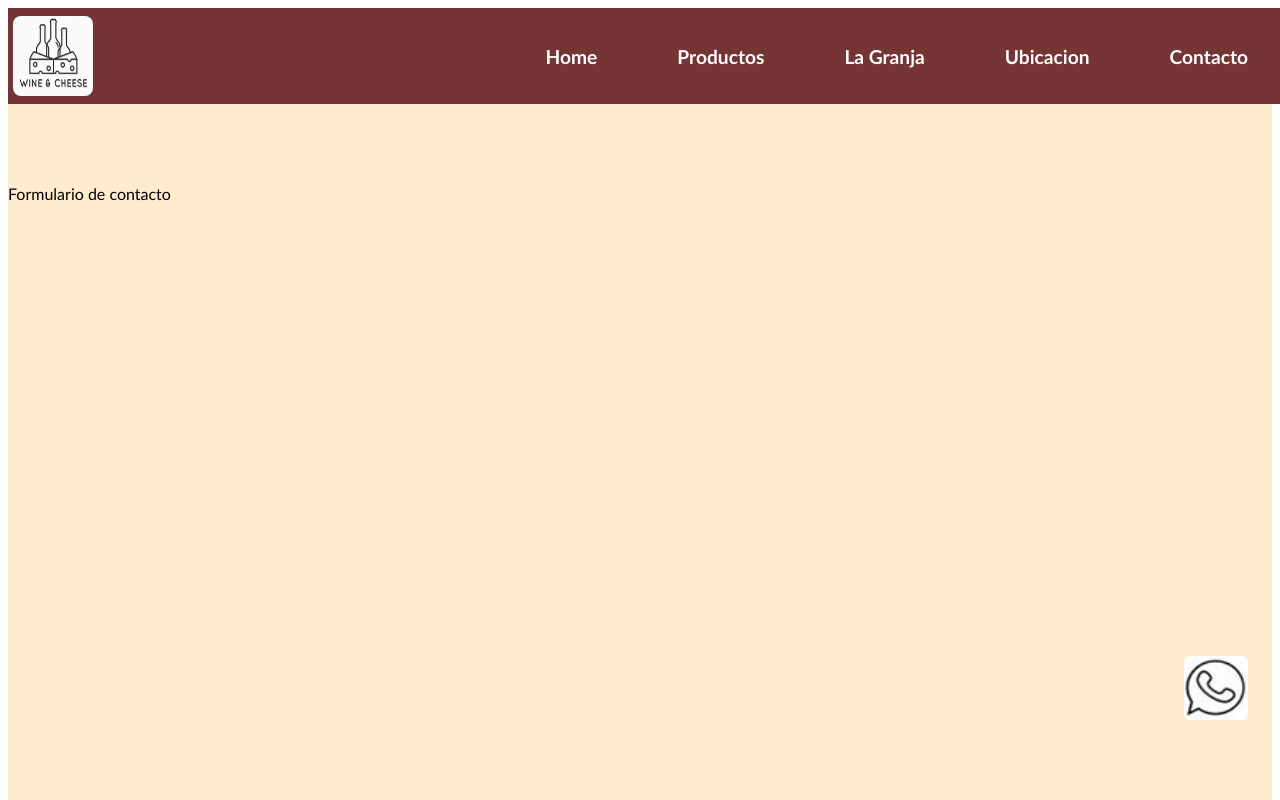
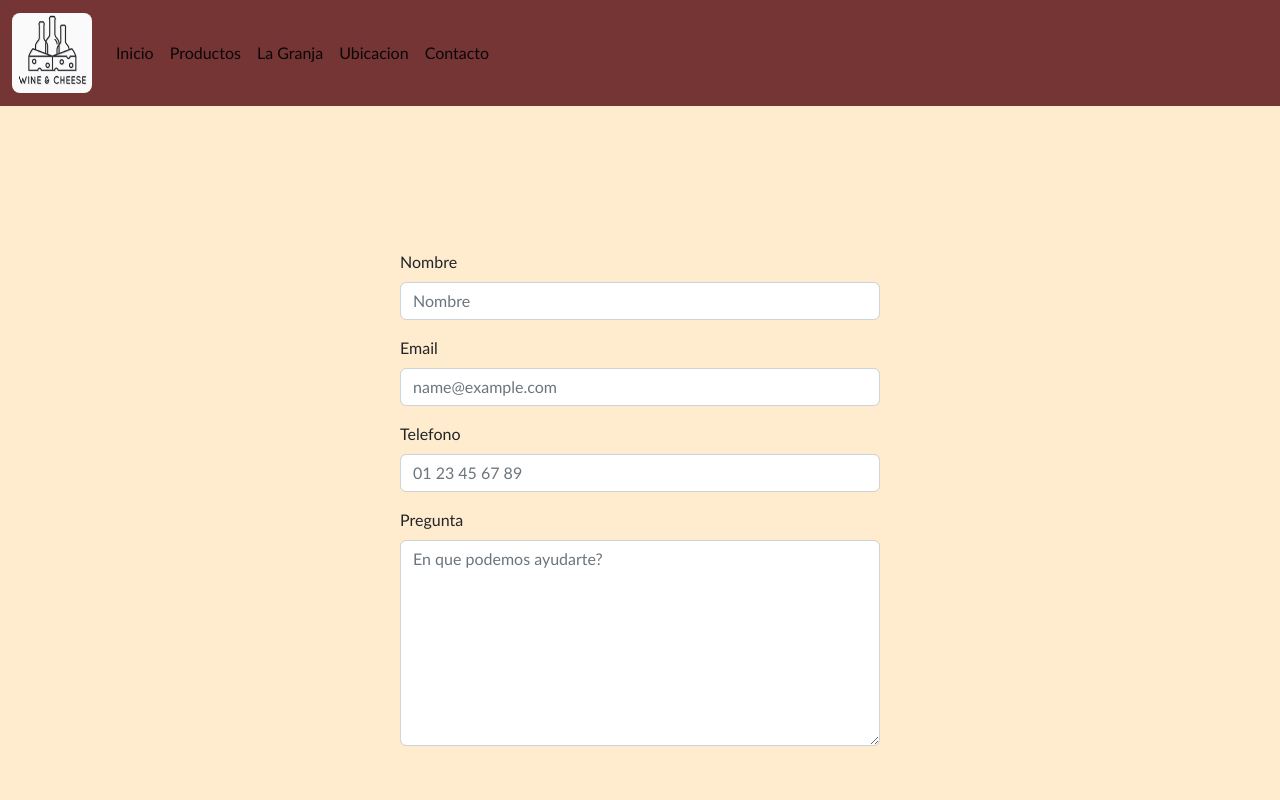
Before and after one commit to ValJan77/ProyectoCoder, a plain HTML site: page contacto.html in a window 1280 px wide. Shown: the top 800 px of the page. Drawn offline with nearby package versions, Linux system fonts and the light colour scheme.

Commit message:
Add files via upload
Entrega de la clase 11

```diff
--- a/contacto.html
+++ b/contacto.html
@@ -5,6 +5,8 @@
     <meta http-equiv="X-UA-Compatible" content="IE=edge">
     <meta name="viewport" content="width=device-width, initial-scale=1.0">
     <link rel="stylesheet" href="style.css">
+    <!-- Bootstrap -->
+    <link rel="stylesheet" href="https://cdn.jsdelivr.net/npm/bootstrap@5.2.0-beta1/dist/css/bootstrap.min.css">
     <title>Contacto</title>
 </head>
 <body>
@@ -12,52 +14,61 @@
 <!-- Header -->
 
 <header>
-
-<!-- Logo -->
-
-    <img class="logo-header" src="Multimedia/Imagenes/Logo.PNG" alt="Logo">
-
-<!-- Fin del logo -->
-
-<!-- Index -->
-
-    <nav class="menu-container">
-        <ul class="menu">
-            <li ><a class="menu-item" href="index.html">Home</a></li>
-            <li><a class="menu-item" href="productos.html">Productos</a></li>
-            <li><a class="menu-item" href="la-granja.html">La Granja</a></li>
-            <li><a class="menu-item" href="ubicacion.html">Ubicacion</a></li>
-            <li><a class="menu-item" href="contacto.html">Contacto</a></li>
-        </ul>
+    <nav class="navbar navbar-expand-lg navbarlocal">
+        <div class="container-fluid">
+        <a class="navbar-brand" href="index.html">
+            <img class="logo" src="multimedia/Imagenes/Logo.PNG" alt="Logo">
+        </a>
+        <button class="navbar-toggler" type="button" data-bs-toggle="collapse" data-bs-target="#navbarSupportedContent" aria-controls="navbarSupportedContent" aria-expanded="false" aria-label="Toggle navigation">
+            <span class="navbar-toggler-icon"></span>
+        </button>
+        <div class="collapse navbar-collapse" id="navbarSupportedContent">
+            <ul class="navbar-nav me-auto mb-2 mb-lg-0">
+            <li class="nav-item">
+                <a class="nav-link active" aria-current="page" href="index.html">Inicio</a>
+            </li>
+            <li class="nav-item">
+                <a class="nav-link active" aria-current="page" href="productos.html">Productos</a>
+            </li>
+            <li class="nav-item">
+                <a class="nav-link active" aria-current="page" href="la-granja.html">La Granja</a>
+            </li>
+            <li class="nav-item">
+                <a class="nav-link active" id="header-item" aria-current="page" href="ubicacion.html">Ubicacion</a>
+            </li>
+            <li class="nav-item">
+                <a class="nav-link active" aria-current="page" href="contacto.html">Contacto</a>
+            </li>
+            </ul>
+        </div>
+        </div>
     </nav>
-
-<!-- Fin del index -->
-
 </header>
-
 <!-- Fin del header -->
-
-
-
-
 
 <section class="parte-central">
 
-    <section class="contacto-provisorio">
-        <p>
-            Formulario de contacto
-        </p>
+    <section class="formulario-parte-central">
+        <section class="formulario-container">
+            <div class="mb-3">
+                <label for="exampleFormControlInput1" class="form-label">Nombre</label>
+                <input type="email" class="form-control" id="exampleFormControlInput1" placeholder="Nombre">
+            </div>
+            <div class="mb-3">
+                <label for="exampleFormControlInput1" class="form-label">Email</label>
+                <input type="email" class="form-control" id="exampleFormControlInput1" placeholder="name@example.com">
+            </div>
+            <div class="mb-3">
+                <label for="exampleFormControlInput1" class="form-label">Telefono</label>
+                <input type="email" class="form-control" id="exampleFormControlInput1" placeholder="01 23 45 67 89">
+            </div>
+            <div class="mb-3">
+                <label for="exampleFormControlTextarea1" class="form-label">Pregunta</label>
+                <textarea class="form-control" id="exampleFormControlTextarea1" rows="8" placeholder="En que podemos ayudarte?"></textarea>
+            </div class="formulario-container">
+        </section>
     </section>
-
-    <section>
-        <a href="https://www.whatsapp.com/?lang=es">
-            <img class="whatsapp" src="Multimedia/Imagenes/whatsapp.jpg" alt="whatsapp">
-        </a>
-    </section>
-
 </section>
-
-
 
 <!-- Footer -->
 
--- a/style.css
+++ b/style.css
@@ -6,35 +6,13 @@
 
 /* Fin del Style General */
 
-
-
-/* Style para el header */
-
-header{
+.navbarlocal{
     background-color: rgb(117, 53, 53);
-    display: flex;
-    height: 6em;
-    justify-content: space-between;
-    align-items: center;
-    position: fixed;
-    width: 100%;
-    z-index: 1;
- }
-
- .menu-container{
-    display: flex;
-    }
-
-.menu{
-    display: flex;
-    list-style-type: none;
-    flex-wrap: wrap;
 }
 
-.logo-header{
+.logo{
     height: 80px;
     width: 80px;
-    margin: 5px;
     border-radius: 10%;
 }
 
@@ -65,19 +43,10 @@ header{
 
 }
 
-.menu-item{
-    margin: 40px;
-    font-size:larger;
-    font-weight: bold;
-    text-decoration: none;
+.header-item{
     color: white;
 }
 
-.menu-item:hover{
-    color: blanchedalmond;
-    font-weight: bolder;
-    text-decoration: underline;
-}
 
 /* End of style para el header */
 
@@ -99,9 +68,8 @@ header{
 .index-parte-central{
     display: flex;
     justify-content: space-around;
-    height: 47em;
+    height: 48em;
     align-items: center;
-    padding-top: 7em;
 }
 
 .index-multimedia{
@@ -117,16 +85,16 @@ header{
 }
 
 .index-tabla{
-    height: 5em;
+    height: 4em;
     width: 25em;
-    margin-top: 0.5em;
+    margin-top: 0.1em;
     border: solid;
     text-align: left;
 }
 
 .link-hasta-productos-container{
     display: flex;
-    margin-top: 0.5em;
+    margin-top: 0.2em;
     justify-content: center;
 }
 
@@ -134,7 +102,7 @@ header{
     text-decoration: none;
     border-style: double;
     color: black;
-    height: 1.2em;
+    height: 2em;
     font-size: small;
 }
 
@@ -330,7 +298,7 @@ header{
 
 footer{
     background-color: rgb(117, 53, 53);
-    height: 30%;
+    height: 4em;
     display: flex;
     justify-content: space-between;
     align-items: center;
@@ -340,6 +308,9 @@ footer{
 .footer-container-redes{
     list-style-type: none;
     display: flex;
+    align-items: center;
+    margin-top: 1em;
+
 }
 
 .redes{
@@ -358,6 +329,7 @@ footer{
 
 .footer-texto{
     margin-right: 40px;
+    margin-top: 1em;
 }
 
 /* Fin del Style para el footer */
@@ -385,9 +357,17 @@ footer{
 
 /* Style para el contacto */
 
-.contacto-provisorio{
-    height: 60em;
-    padding-top: 10em;
+.formulario-container{
+    height: 30em;
+    width: 30em;
+}
+
+.formulario-parte-central{
+    width: 100%;
+    height: 48em;
+    display: flex;
+    align-items: center;
+    justify-content: center;
 }
 
 /* Fin del style para el contacto */
```
Also changed, not shown: index.html (+33 -22 lines).
